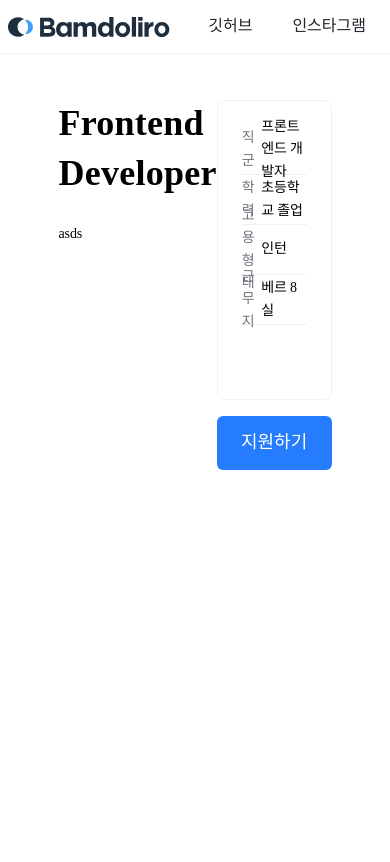
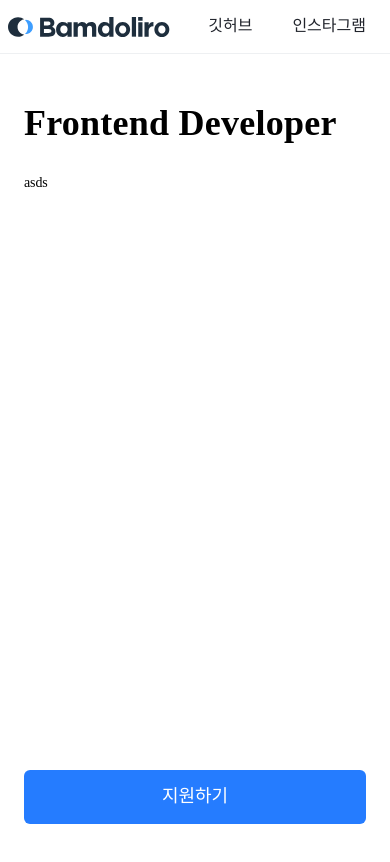
Before and after one commit to Bamdoliro/curry, a Next.js app: page /job/1 in a window 390 px wide. Shown: the top 862 px of the page. Built offline with nearby package versions, Linux system fonts and the light colour scheme.

Commit message:
ADD :: detail page 반응형

```diff
--- a/src/app/job/[id]/page.tsx
+++ b/src/app/job/[id]/page.tsx
@@ -30,6 +30,11 @@ const JobDetail = () => {
             </Button>
           </JobSupportBox>
         </SideBar>
+        <ResponsiveSupportButtonBox>
+          <Button size="LARGE" width="100%">
+            지원하기
+          </Button>
+        </ResponsiveSupportButtonBox>
       </StyledJobDetail>
     </AppLayout>
   );
@@ -42,6 +47,10 @@ const StyledJobDetail = styled.div`
   justify-content: space-between;
   width: 70%;
   height: 100%;
+  @media (max-width: 1025px) {
+    position: relative;
+    width: 100%;
+  }
 `;
 
 const ContentBox = styled.div`
@@ -50,6 +59,10 @@ const ContentBox = styled.div`
   gap: 24px;
   width: 60%;
   height: 100%;
+  @media (max-width: 1025px) {
+    width: 100%;
+    padding: 0px 24px;
+  }
 `;
 
 const Title = styled.p`
@@ -67,6 +80,9 @@ const SideBar = styled.div`
   height: 100%;
   width: 100%;
   max-width: 320px;
+  @media (max-width: 1025px) {
+    display: none;
+  }
 `;
 
 const JobSupportBox = styled.div`
@@ -85,3 +101,14 @@ const JobInfoBox = styled.div`
   border-radius: 8px;
   padding: 24px;
 `;
+
+const ResponsiveSupportButtonBox = styled.div`
+  position: fixed;
+  bottom: 20px;
+  padding: 0px 24px;
+  display: none;
+  width: 100%;
+  @media (max-width: 1025px) {
+    display: inline;
+  }
+`;
```
